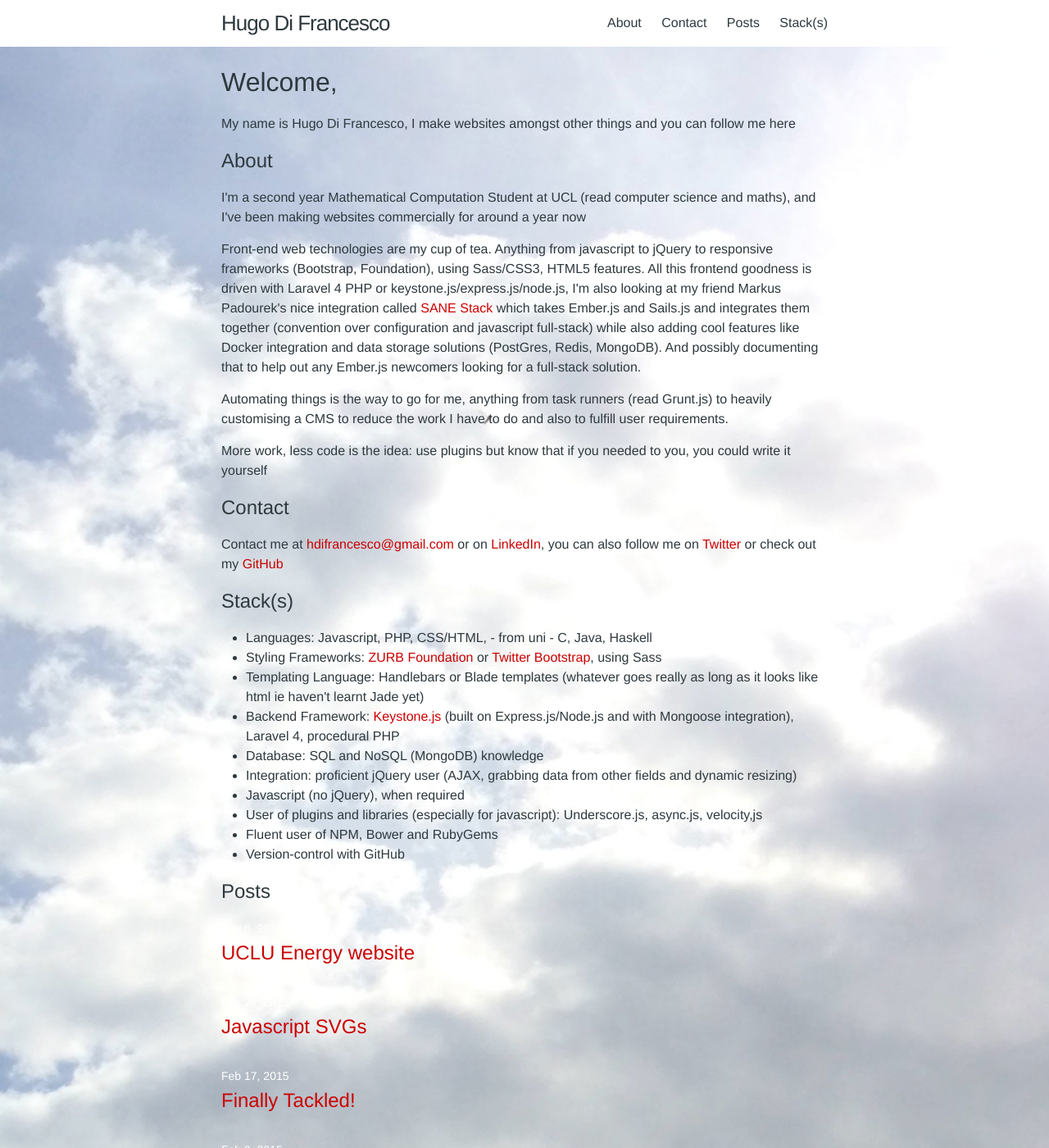
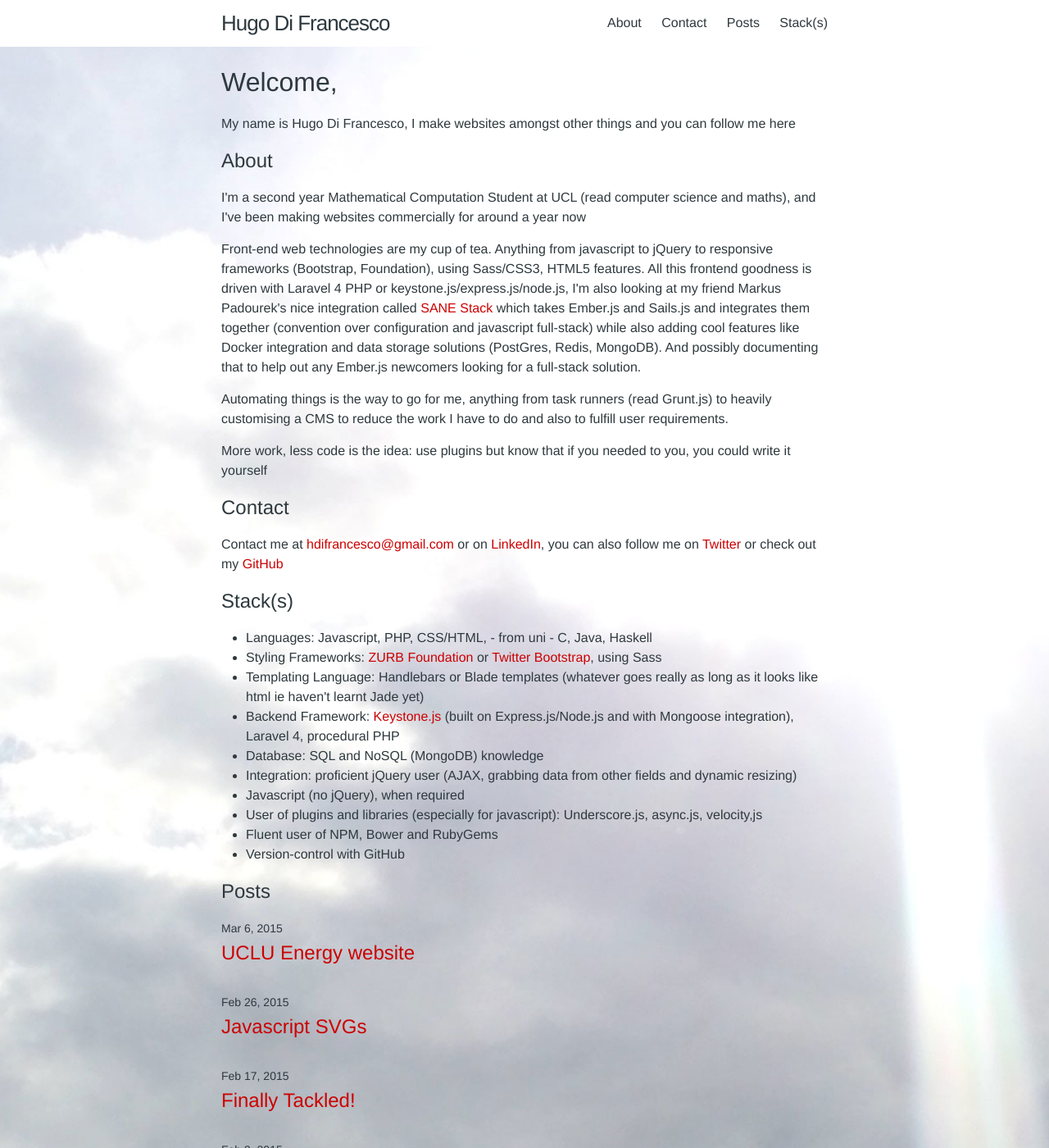
Before and after one commit to HugoDF/HugoDF.github.io, a Jekyll site: the page built from index.html, in a window 1280 px wide and 1400 px high. Shown: the whole window at 82% size. Built offline with Jekyll 4.4.1, drawn with Linux system fonts in a browser that asks for light colours.

Commit message:
tweak background, change fonts of post-meta

```diff
--- a/_sass/_layout.scss
+++ b/_sass/_layout.scss
@@ -190,6 +190,7 @@
     position: fixed;
     background-image: url('/img/sky.jpg');
     background-size: cover;
+    background-position: 50% 50%;
     width: 100%;
     height: 100%;
     z-index: -20;
@@ -219,7 +220,7 @@
 
 .post-meta {
     font-size: $small-font-size;
-    color: $grey-color;
+    color: $text-color;
 }
 
 .post-link {
```
